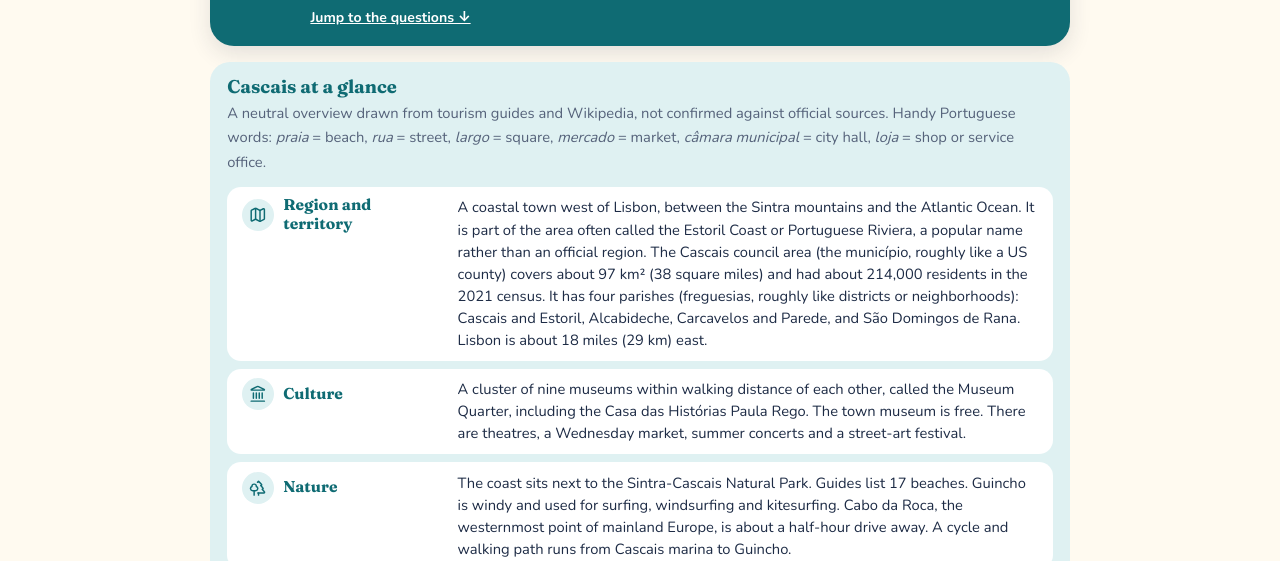
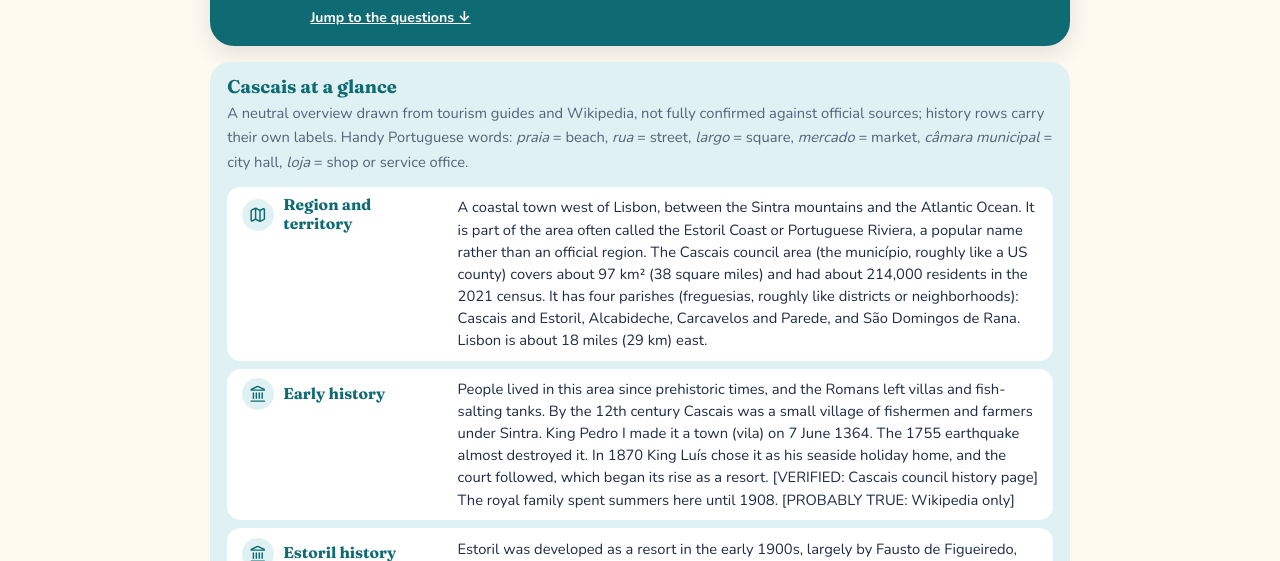
Before and after one commit to tjmit/expat-guide, an Astro site: page /phase/cascais in a window 1280 px wide. Shown: the part 239-800 px from the top of the page. Built offline with nearby package versions, Linux system fonts and the light colour scheme; Astro itself is replaced by a stand-in of ours.

Commit message:
Add brief early Cascais and Estoril history rows
Co-Authored-By: Claude Sonnet 5.5 <noreply@anthropic.com>
Claude-Session: https://claude.ai/code/session_01YKbn6hfngVSr2TZg5ib1NN

```diff
--- a/src/components/CascaisAbout.astro
+++ b/src/components/CascaisAbout.astro
@@ -3,6 +3,8 @@ import Icon from './Icon.astro';
 import PlacesMap from './PlacesMap.astro';
 const rows = [
   { icon: 'map', t: 'Region and territory', x: 'A coastal town west of Lisbon, between the Sintra mountains and the Atlantic Ocean. It is part of the area often called the Estoril Coast or Portuguese Riviera, a popular name rather than an official region. The Cascais council area (the município, roughly like a US county) covers about 97 km² (38 square miles) and had about 214,000 residents in the 2021 census. It has four parishes (freguesias, roughly like districts or neighborhoods): Cascais and Estoril, Alcabideche, Carcavelos and Parede, and São Domingos de Rana. Lisbon is about 18 miles (29 km) east.' },
+  { icon: 'landmark', t: 'Early history', x: 'People lived in this area since prehistoric times, and the Romans left villas and fish-salting tanks. By the 12th century Cascais was a small village of fishermen and farmers under Sintra. King Pedro I made it a town (vila) on 7 June 1364. The 1755 earthquake almost destroyed it. In 1870 King Luís chose it as his seaside holiday home, and the court followed, which began its rise as a resort. [VERIFIED: Cascais council history page] The royal family spent summers here until 1908. [PROBABLY TRUE: Wikipedia only]' },
+  { icon: 'landmark', t: 'Estoril history', x: 'Estoril was developed as a resort in the early 1900s, largely by Fausto de Figueiredo, who helped bring in the railway; the Hotel Palácio opened in 1930 and Casino Estoril in 1931. [PROBABLY TRUE: hotel history page and Wikipedia, dates differ in detail] Portugal stayed neutral in World War II, so Estoril became a haven for exiled royals and a meeting place for spies from both sides. [PROBABLY TRUE] Ian Fleming, then a British naval intelligence officer, is said to have stayed at the Palácio and met the double agent Duško Popov, often named as an inspiration for James Bond. [PROBABLY TRUE: hotel history page says Fleming stayed; Popov link is only "widely believed"] The claim that Casino Estoril inspired the novel Casino Royale is popular but rests on a travel article. [REASONABLY TRUE-UNVERIFIED]' },
   { icon: 'landmark', t: 'Culture', x: 'A cluster of nine museums within walking distance of each other, called the Museum Quarter, including the Casa das Histórias Paula Rego. The town museum is free. There are theatres, a Wednesday market, summer concerts and a street-art festival.' },
   { icon: 'trees', t: 'Nature', x: 'The coast sits next to the Sintra-Cascais Natural Park. Guides list 17 beaches. Guincho is windy and used for surfing, windsurfing and kitesurfing. Cabo da Roca, the westernmost point of mainland Europe, is about a half-hour drive away. A cycle and walking path runs from Cascais marina to Guincho.' },
   { icon: 'utensils', t: 'Cuisine', x: 'Food is a main reason people visit, and there are plenty of choices. Rua Amarela (Yellow Street) is a car-free street with about 40 restaurants, the Mercado da Vila has stalls and eateries, and the guides name good places all over town, from seafood and traditional Portuguese to Italian, Japanese and more. See Where to eat below.' },
@@ -13,7 +15,7 @@ const rows = [
 ---
 <section id="cascais-about" class="about" aria-label="About Cascais">
   <h2>Cascais at a glance</h2>
-  <p class="muted">A neutral overview drawn from tourism guides and Wikipedia, not confirmed against official sources. Handy Portuguese words: <em>praia</em> = beach, <em>rua</em> = street, <em>largo</em> = square, <em>mercado</em> = market, <em>câmara municipal</em> = city hall, <em>loja</em> = shop or service office.</p>
+  <p class="muted">A neutral overview drawn from tourism guides and Wikipedia, not fully confirmed against official sources; history rows carry their own labels. Handy Portuguese words: <em>praia</em> = beach, <em>rua</em> = street, <em>largo</em> = square, <em>mercado</em> = market, <em>câmara municipal</em> = city hall, <em>loja</em> = shop or service office.</p>
   <div class="ab-grid">
     {rows.map(r => (
       <div class="ab-row">
```
